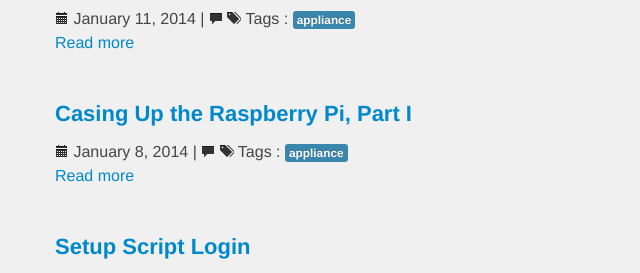
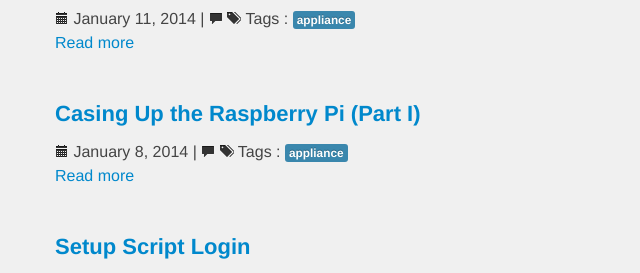
Before and after one commit to atlantageek/oldatlantageek, a plain HTML site: page index.html in a window 1280 px wide. Shown: the part 128-401 px from the top of the page, 0-640 px from the left. Drawn offline with Linux system fonts and the light colour scheme.

Commit message:
Added parens

```diff
--- a/index.html
+++ b/index.html
@@ -77,7 +77,7 @@
 
 <div class="row">
   <div class="span7">
-		<h4><strong><a href="/2014/01/08/building-a-case-for-raspberrypi/">Casing Up the Raspberry Pi, Part I</a></strong></h4>
+		<h4><strong><a href="/2014/01/08/building-a-case-for-raspberrypi/">Casing Up the Raspberry Pi (Part I)</a></strong></h4>
           <i class="icon-calendar"></i> January  8, 2014
           | <i class="icon-comment"></i> <a href="/2014/01/08/building-a-case-for-raspberrypi/#disqus_thread" data-disqus-identifier="/2014/01/08/building-a-case-for-raspberrypi/"></a>
           <i class="icon-tags"></i> Tags : <a href="/tags/appliance" rel="tooltip" title="View posts tagged with &quot;appliance&quot;"><span class="label label-info">appliance</span></a>
```
